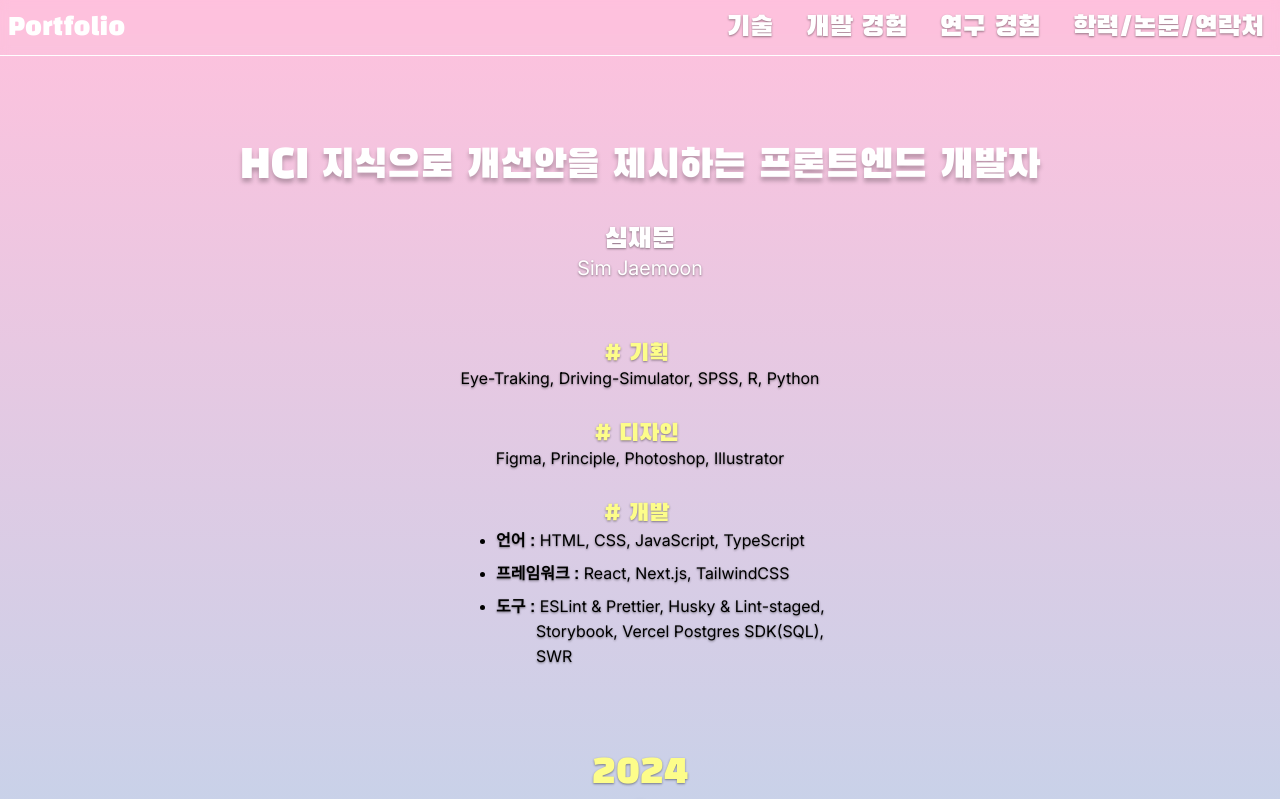
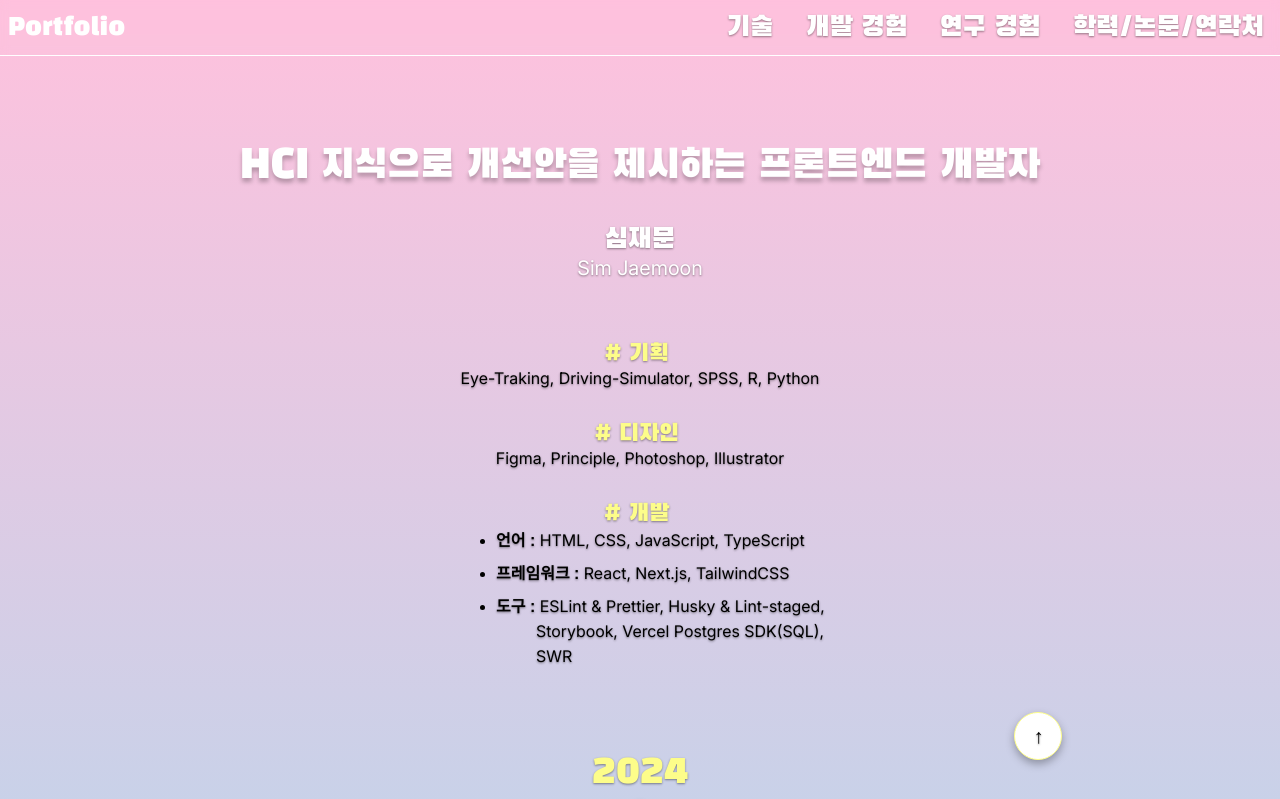
Before and after one commit to SimJaemoon/SimJaemoon.github.io, a Next.js app: page / in a window 1280 px wide. Shown: the top 799 px of the page. Built offline with nearby package versions, Linux system fonts and the light colour scheme; a web font is replaced by a local one.

Commit message:
UI: Add floating button

```diff
--- a/src/app/page.tsx
+++ b/src/app/page.tsx
@@ -7,6 +7,11 @@ export default function Home() {
   return (
     <>
       <div id="ceiling" className="invisible absolute h-0 w-0" />
+      <button className="drop-shadow-5 text--shadow-1 fixed bottom-5 right-[5dvw] z-50 flex h-12 w-12 items-center justify-center rounded-[50%] border-[1px] border-onSecondary bg-background text-20 font-bold transition tablet:bottom-10 tablet:right-[17dvw] tablet:hover:bg-onSecondary tablet:hover:text-onPrimary">
+        <Link href={'#ceiling'} replace>
+          ↑
+        </Link>
+      </button>
       <header className="font--black-han-sans sticky top-0 z-50 flex h-[56px] justify-between border-b-[1px] border-onPrimary text-onPrimary backdrop-blur-sm">
         <button className="pl-2 text-24 leading-[56px] tablet:transition tablet:hover:text-onSecondary">
           <Link href={'#ceiling'}>Portfolio</Link>
--- a/tailwind.config.ts
+++ b/tailwind.config.ts
@@ -30,6 +30,7 @@ const config: Config = {
       },
       dropShadow: {
         '3': '0px 1px 3px rgba(0, 0, 0, 0.3)',
+        '5': '0px 4px 4px rgba(0, 0, 0, 0.3)',
       },
       fontSize: {
         '12': '12px',
```
